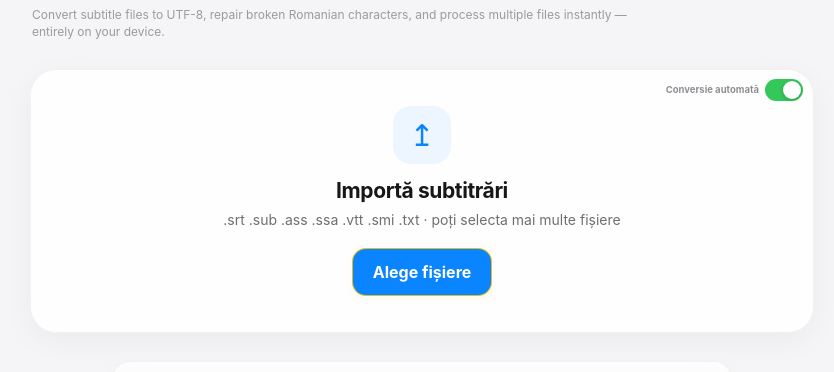
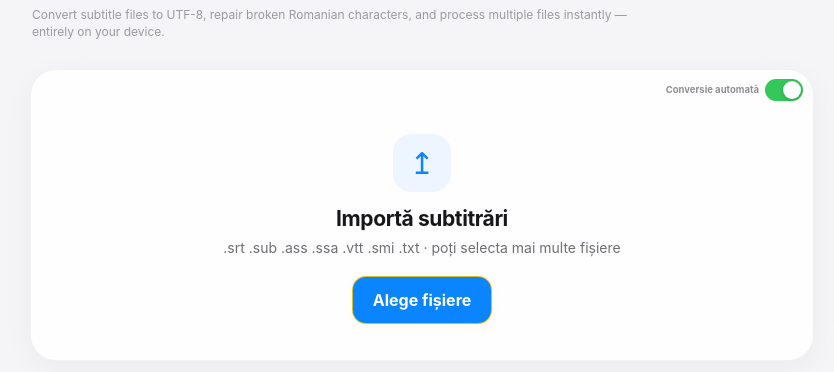
Before and after one commit to Zuzuitu/subutf8, a React (Vite) app: page / in a window 1280 px wide. Shown: the part 421-793 px from the top of the page, without its empty margins (218-1052 px from the left). Built offline with nearby package versions, Linux system fonts and the light colour scheme.

Commit message:
Add spacing below auto-convert toggle

```diff
--- a/src/styles.css
+++ b/src/styles.css
@@ -78,7 +78,7 @@ p{
 .drop{
   position:relative;
   text-align:center;
-  padding:36px 20px;
+  padding:64px 20px 36px;
 }
 
 .drop .icon{
```
